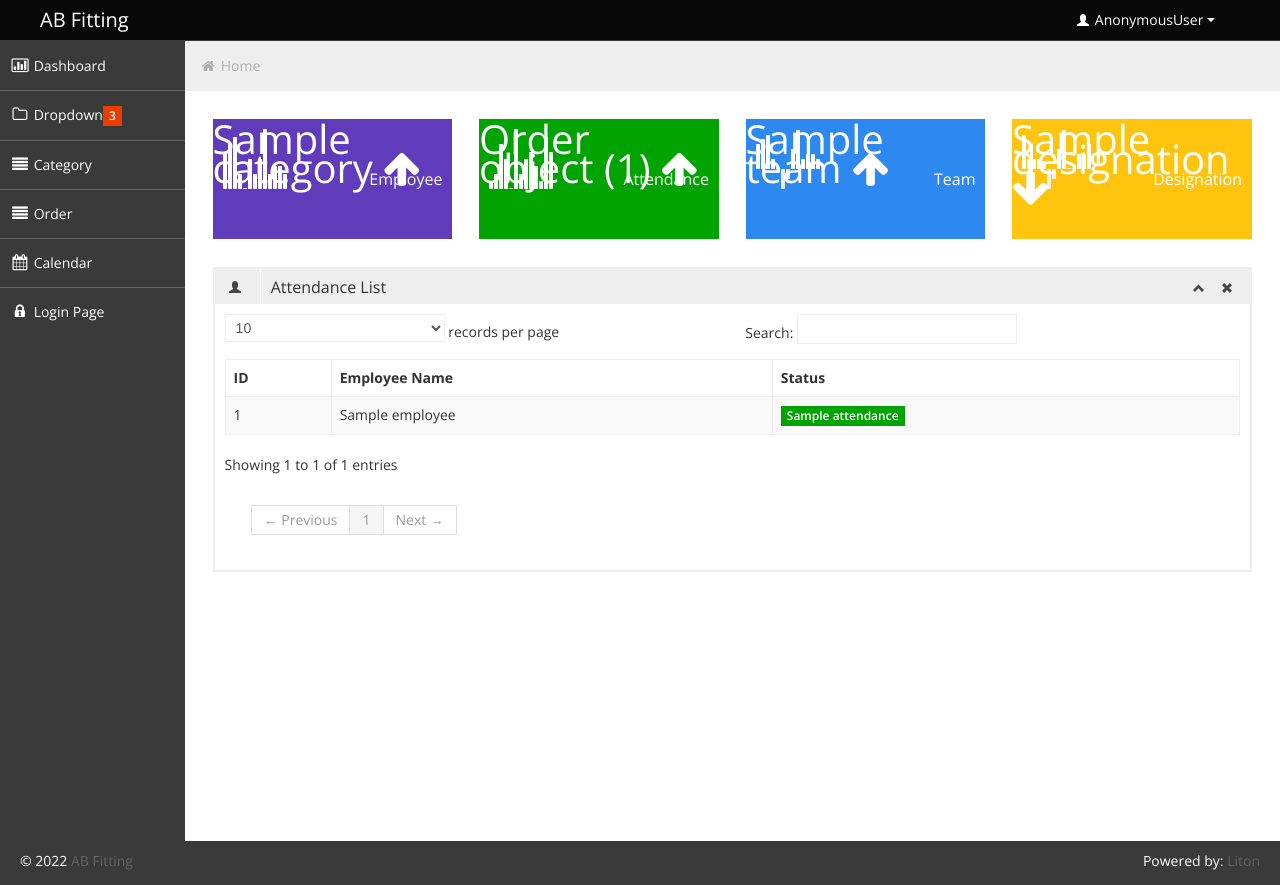
After one commit to litonbairaggi/djabfitting, a Django app: template templates/home.html in a window 1280 px wide. The commit adds this page. Run offline with Django 3.2, Linux system fonts and the light colour scheme; tables that the repository leaves empty hold one stand-in row (values such as "Sample post"); the template is opened without the code that fills it: values that come from a table or form of the project are taken from there, most other values are stand-ins (such as "Sample title", 1, 10 or a date in 2020); some libraries are stand-ins or nearby versions.

Commit message:
create dashboard

```diff
--- a/abfitting/urls.py
+++ b/abfitting/urls.py
@@ -22,7 +22,7 @@ from django.conf.urls.static import static
 
 urlpatterns = [
     path('admin/', admin.site.urls),
-path('', views.home),
+path('', views.home, name= 'home'),
 path('category/', include('category.urls')),
 path('order/', include('order.urls')),
 ]+ static(settings.MEDIA_URL, document_root=settings.MEDIA_ROOT)
--- a/templates/base/base.html
+++ b/templates/base/base.html
@@ -30,7 +30,7 @@
             <div class="nav-collapse sidebar-nav">
                 <ul class="nav nav-tabs nav-stacked main-menu">
 
-                    <li><a href="index.html"><i class="icon-bar-chart"></i><span class="hidden-tablet"> Dashboard</span></a></li>
+                    <li><a href="{% url 'home' %}"><i class="icon-bar-chart"></i><span class="hidden-tablet"> Dashboard</span></a></li>
                     <li>
                         <a class="dropmenu" href="#"><i class="icon-folder-close-alt"></i><span class="hidden-tablet"> Dropdown</span><span class="label label-important"> 3 </span></a>
                         <ul>
--- /dev/null
+++ b/templates/home.html
@@ -0,0 +1,107 @@
+{% extends 'base/base.html' %}
+{% block title %}home{% endblock title %}
+{% block body %}
+{% load static %}
+
+<!-- start: Content -->
+<div id="content" class="span10">
+	<ul class="breadcrumb">
+		<li>
+			<i class="icon-home"></i>
+			<a href="{% url 'home' %}">Home</a>
+		</li>
+	</ul>
+	<div class="row-fluid">
+		<div class="span3 statbox purple" onTablet="span6" onDesktop="span3">
+			<div class="boxchart">5,6,7,2,0,4,2,4,8,2,3,3,2</div>
+			<div class="number">{{category}}
+
+				<i class="icon-arrow-up"></i>
+			</div>
+			<div class="title">Employee</div>
+		</div>
+		<div class="span3 statbox green" onTablet="span6" onDesktop="span3">
+			<div class="boxchart">1,2,6,4,0,8,2,4,5,3,1,7,5</div>
+			<div class="number">{{order}}
+
+				<i class="icon-arrow-up"></i>
+			</div>
+			<div class="title">Attendance</div>
+		</div>
+
+        <div class="span3 statbox blue noMargin" onTablet="span6" onDesktop="span3">
+			<div class="boxchart">5,6,7,2,0,-4,-2,4,8,2,3,3,2</div>
+			<div class="number">{{team}}
+
+				<i class="icon-arrow-up"></i>
+			</div>
+			<div class="title">Team</div>
+		</div>
+		<div class="span3 statbox yellow" onTablet="span6" onDesktop="span3">
+			<div class="boxchart">7,2,2,2,1,-4,-2,4,8,,0,3,3,5</div>
+			<div class="number">{{designation}}
+
+				<i class="icon-arrow-down"></i>
+			</div>
+			<div class="title">Designation</div>
+		</div>
+
+	</div>
+
+
+
+    <div class="row-fluid">
+
+				<div class="span12">
+
+                    <div class="row-fluid sortable">
+				<div class="box span12">
+					<div class="box-header" data-original-title>
+						<h2>
+							<i class="halflings-icon user"></i>
+							<span class="break"></span>Attendance List
+						</h2>
+						<div class="box-icon">
+							<a href="#" class="btn-minimize">
+								<i class="halflings-icon chevron-up"></i>
+							</a>
+							<a href="#" class="btn-close">
+								<i class="halflings-icon remove"></i>
+							</a>
+						</div>
+					</div>
+					<div class="box-content">
+						<table class="table table-striped table-bordered bootstrap-datatable datatable">
+							<thead>
+								<tr>
+                                    <th>ID</th>
+                                    <th>Employee Name</th>
+                                    <th>Status</th>
+								</tr>
+							</thead>
+							<tbody>
+                {% for atten in attend %}
+
+								<tr>
+									<td>{{ atten.id }}</td>
+									<td>{{ atten.employee }}</td>
+									<td class="center">
+									<span class="label label-success">{{ atten.attendance }}</span>
+									</td>
+								</tr>
+                {% endfor %}
+
+							</tbody>
+						</table>
+					</div>
+					<!--/span-->
+				</div>
+				<!--/row-->
+			</div>
+
+				</div>
+
+			</div>
+</div>
+
+{% endblock body %}
```
Also changed, not shown: abfitting/views.py (+17 -3 lines).
